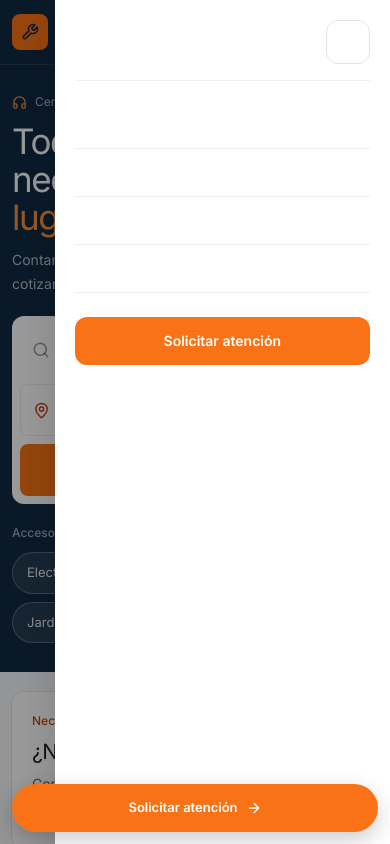
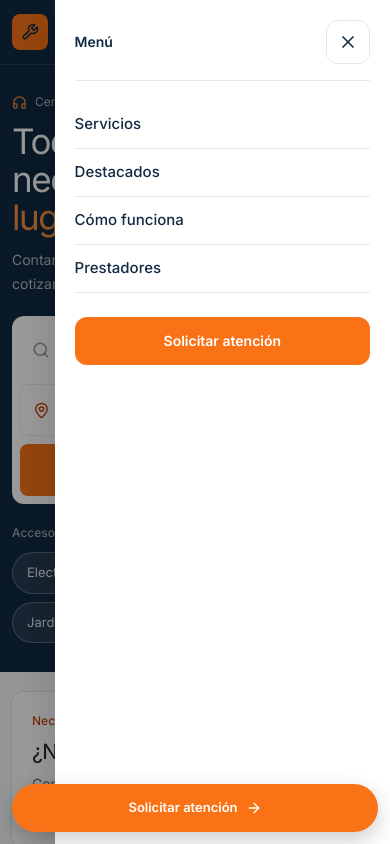
Before and after one commit to equantum-py/multiserviciospy, a Next.js app: page / in a window 390 px wide. Both pictures are taken after a click on the button "Abrir menú". Shown: the top 844 px of the page. Built offline with nearby package versions, Linux system fonts and the light colour scheme.

Commit message:
style: align mobile menu with blue orange identity

```diff
--- a/app/components/mobile-menu.tsx
+++ b/app/components/mobile-menu.tsx
@@ -89,13 +89,13 @@ export function MobileMenu() {
             id="mobile-navigation"
             className="absolute right-0 top-0 flex h-full w-[min(86vw,340px)] flex-col bg-white px-5 pb-[calc(1.5rem+env(safe-area-inset-bottom))] pt-[calc(1.25rem+env(safe-area-inset-top))] shadow-2xl"
           >
-            <div className="flex items-center justify-between border-b border-black/[.06] pb-4">
-              <span className="text-sm font-semibold">Menú</span>
+            <div className="flex items-center justify-between border-b border-slate-200 pb-4">
+              <span className="text-sm font-semibold text-ink">Menú</span>
               <button
                 ref={closeButtonRef}
                 type="button"
                 onClick={() => setOpen(false)}
-                className="grid h-11 w-11 place-items-center rounded-xl border border-black/10 focus-visible:outline focus-visible:outline-2 focus-visible:outline-offset-2 focus-visible:outline-brand-500"
+                className="grid h-11 w-11 place-items-center rounded-xl border border-slate-200 text-ink focus-visible:outline focus-visible:outline-2 focus-visible:outline-offset-2 focus-visible:outline-brand-500"
                 aria-label="Cerrar menú"
               >
                 <X size={20} />
@@ -108,7 +108,7 @@ export function MobileMenu() {
                   key={link.href}
                   href={link.href}
                   onClick={() => setOpen(false)}
-                  className="flex min-h-12 items-center border-b border-black/[.06] text-[15px] font-medium focus-visible:outline focus-visible:outline-2 focus-visible:outline-offset-2 focus-visible:outline-brand-500"
+                  className="flex min-h-12 items-center border-b border-slate-200 text-[15px] font-medium text-ink focus-visible:outline focus-visible:outline-2 focus-visible:outline-offset-2 focus-visible:outline-brand-500"
                 >
                   {link.label}
                 </a>
@@ -118,7 +118,7 @@ export function MobileMenu() {
             <a
               href="#solicitud"
               onClick={() => setOpen(false)}
-              className="mt-6 flex min-h-12 items-center justify-center rounded-xl bg-brand-500 px-5 text-sm font-semibold text-ink focus-visible:outline focus-visible:outline-2 focus-visible:outline-offset-2 focus-visible:outline-ink"
+              className="mt-6 flex min-h-12 items-center justify-center rounded-xl bg-brand-500 px-5 text-sm font-semibold text-white transition hover:bg-brand-600 focus-visible:outline focus-visible:outline-2 focus-visible:outline-offset-2 focus-visible:outline-ink"
             >
               Solicitar atención
             </a>
```
